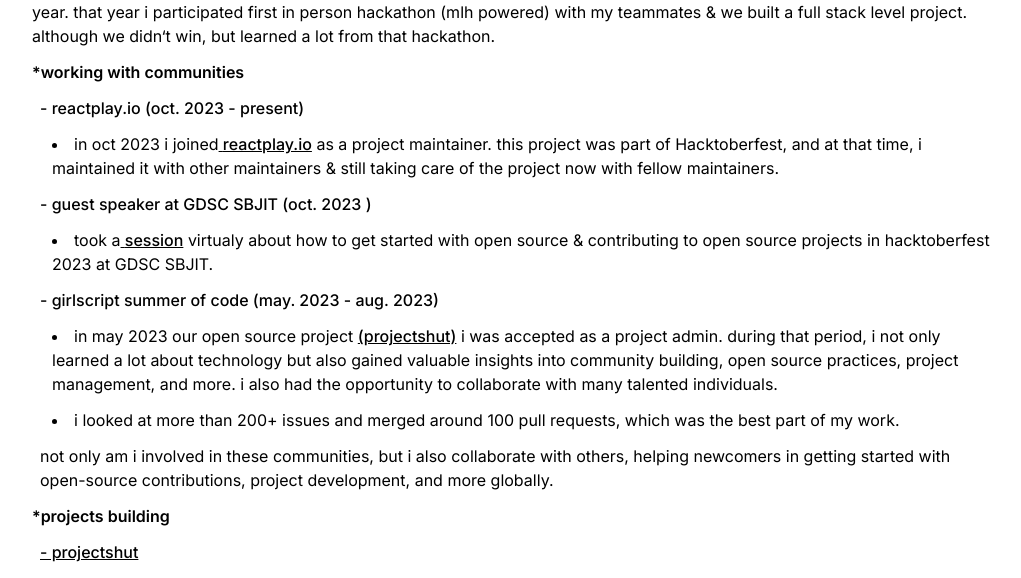
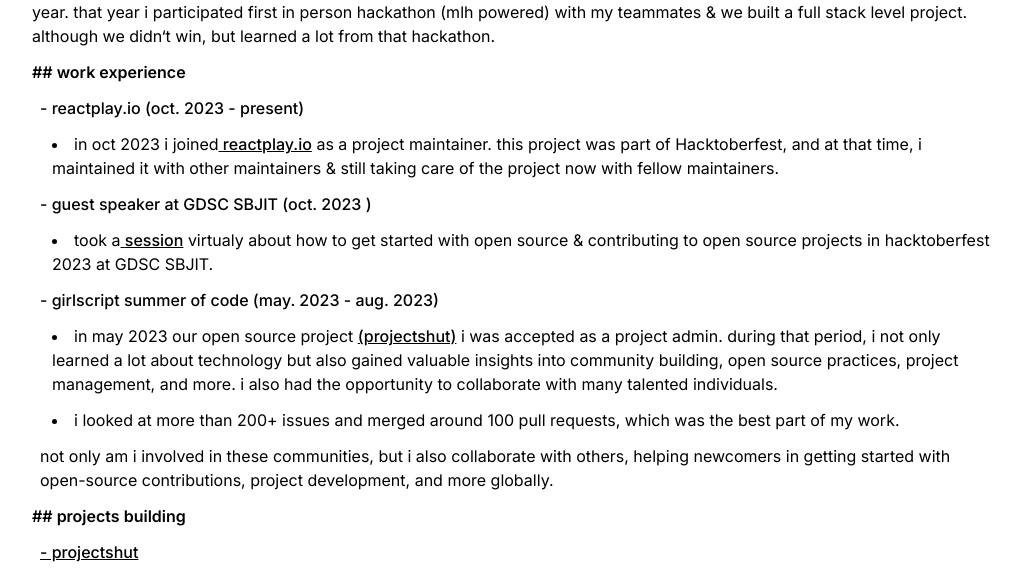
Before and after one commit to priyankarpal/priyankarpal.github.io, a Next.js app: page / in a window 1280 px wide. Shown: the part 290-868 px from the top of the page, without its empty margins (128-1149 px from the left). Built offline with nearby package versions, Linux system fonts and the light colour scheme.

Commit message:
fix: remove unwanted code

```diff
--- a/app/page.tsx
+++ b/app/page.tsx
@@ -3,7 +3,6 @@
 import ReactPlay from "@/components/community/reactplay";
 import GoGreen from "@/components/projects/gogreen";
 import ProjectsHut from "@/components/projects/projectshut";
-import Image from "next/image";
 export default function Home() {
   // social media links
   const github_url = "http://github.com/priyankarpal";
@@ -19,14 +18,6 @@
   return (
     <section className="flex justify-center items-center m-6 sm:mt-8 sm:mb-8 ">
       <main className=" w-[60rem] flex flex-col items-start ">
-{/*         <Image
-          src="/hello.webp"
-          alt="hello world!"
-          loading="lazy"
-          className="rounded-sm"
-          width={200}
-          height={200}
-        /> */}
         <h1 className="text-4xl font-semibold mt-2">Priyankar Pal</h1>
 
         {/* for social media */}
@@ -97,7 +88,7 @@
 
           {/* community works */}
           <div className="space-y-3 ">
-            <p className="font-semibold">*working with communities</p>
+            <p className="font-semibold">## work experience</p>
             {/*  according to the date  */}
             <ReactPlay />
             <Hacktoberfest />
@@ -111,7 +102,7 @@
 
           {/* projects */}
           <div className="space-y-3 ">
-            <p className="font-semibold">*projects building</p>
+            <p className="font-semibold">## projects building</p>
             <ProjectsHut />
             <GoGreen />
             <p className="pl-2">
```
